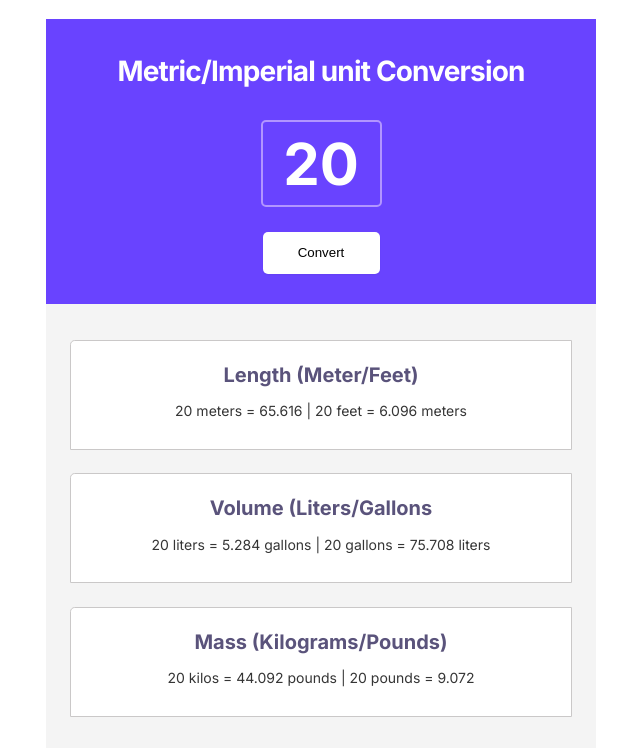
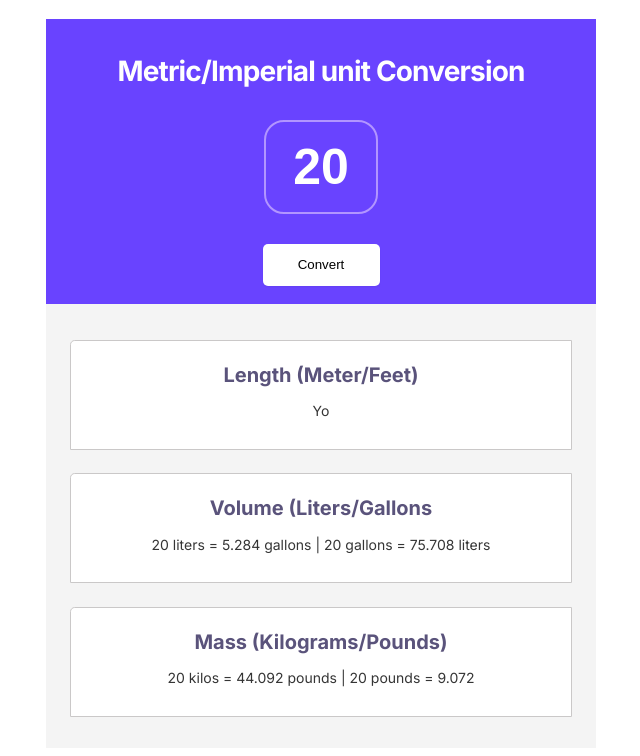
Before and after one commit to Uhsendin/Unit-conversion, a plain HTML site: page index.html in a window 1280 px wide. Both pictures are taken after a click on the button "Convert". Shown: the whole page, without its empty margins (319-959 px from the left). Drawn offline with Linux system fonts and the light colour scheme.

Commit message:
removed arrows from input tag

```diff
--- a/app.js
+++ b/app.js
@@ -0,0 +1,10 @@
+const covertBtn = document.getElementById("convert-btn")
+const lengthEl = document.getElementById("length-el")
+const volumeEl = document.getElementById("volume-el")
+const massEl = document.getElementById("mass-el")
+const inputEl = document.getElementById("input-el")
+
+
+ covertBtn.addEventListener("click", function() {
+    lengthEl.textContent = "Yo"
+ })
--- a/index.html
+++ b/index.html
@@ -19,7 +19,7 @@
       <div class="header">
         <h1>Metric/Imperial unit Conversion</h1>
         <div class="number-square">
-          <p>20</p>
+         <input type="number" value="20" id="input-el">
         </div>
         <div class="btn">
           <button id="convert-btn">Convert</button>
@@ -28,15 +28,15 @@
       <div class="list">
         <div class="conversion-container" id="first-h2">
           <h2>Length (Meter/Feet)</h2>
-          <p>20 meters = 65.616 | 20 feet = 6.096 meters</p>
+          <p id="length-el">20 meters = 65.616 | 20 feet = 6.096 meters</p>
         </div>
         <div class="conversion-container">
           <h2>Volume (Liters/Gallons</h2>
-          <p>20 liters = 5.284 gallons | 20 gallons = 75.708 liters</p>
+          <p id="volume-el">20 liters = 5.284 gallons | 20 gallons = 75.708 liters</p>
         </div>
         <div class="conversion-container" id="last-h2">
           <h2>Mass (Kilograms/Pounds)</h2>
-          <p>20 kilos = 44.092 pounds | 20 pounds = 9.072</p>
+          <p id="mass-el">20 kilos = 44.092 pounds | 20 pounds = 9.072</p>
         </div>
       </div>
     </div>
--- a/styles.css
+++ b/styles.css
@@ -38,21 +38,41 @@ h1 {
   line-height: 85px;
   width: 117px;
   height: 83px;
-  border: 2px solid #B295FF;
+  border: 2px solid #b295ff;
   display: inline-block;
   border-radius: 5px;
 }
 .number-square {
-    text-align: center;
+  text-align: center;
 }
-
 
 .btn {
   display: flex;
   justify-content: center;
   align-items: center;
 }
-
+input {
+  height: 40px;
+  width: 70px;
+  border: 2px solid #b295ff;
+  padding: 25px 20px;
+  font-size: 50px;
+  font-weight: bold;
+  border-radius: 20px;
+  text-align: center;
+  background: none;
+  color: white;
+  margin-top: 30px;
+  margin-bottom: 30px;
+}
+input::-webkit-outer-spin-button,
+input::-webkit-inner-spin-button {
+  -webkit-appearance: none;
+  margin: 0;
+}
+input[type=number]{
+  -moz-appearance: textfield;
+}
 
 #convert-btn {
   width: 117px;
@@ -64,8 +84,8 @@ h1 {
 }
 
 #convert-btn:hover {
-    cursor: pointer;
-    background-color: #dfdbdb;
+  cursor: pointer;
+  background-color: #dfdbdb;
 }
 
 .list {
```
